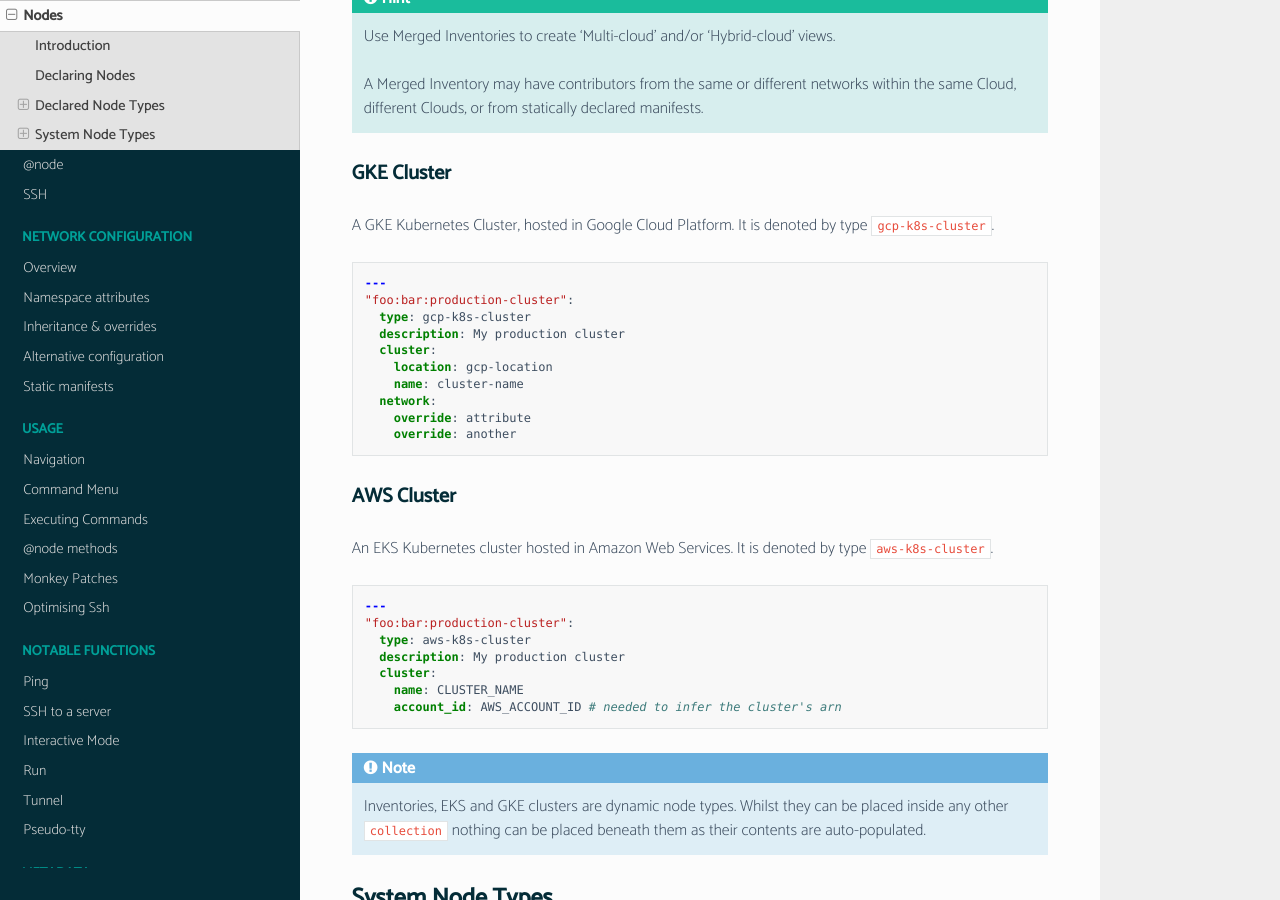
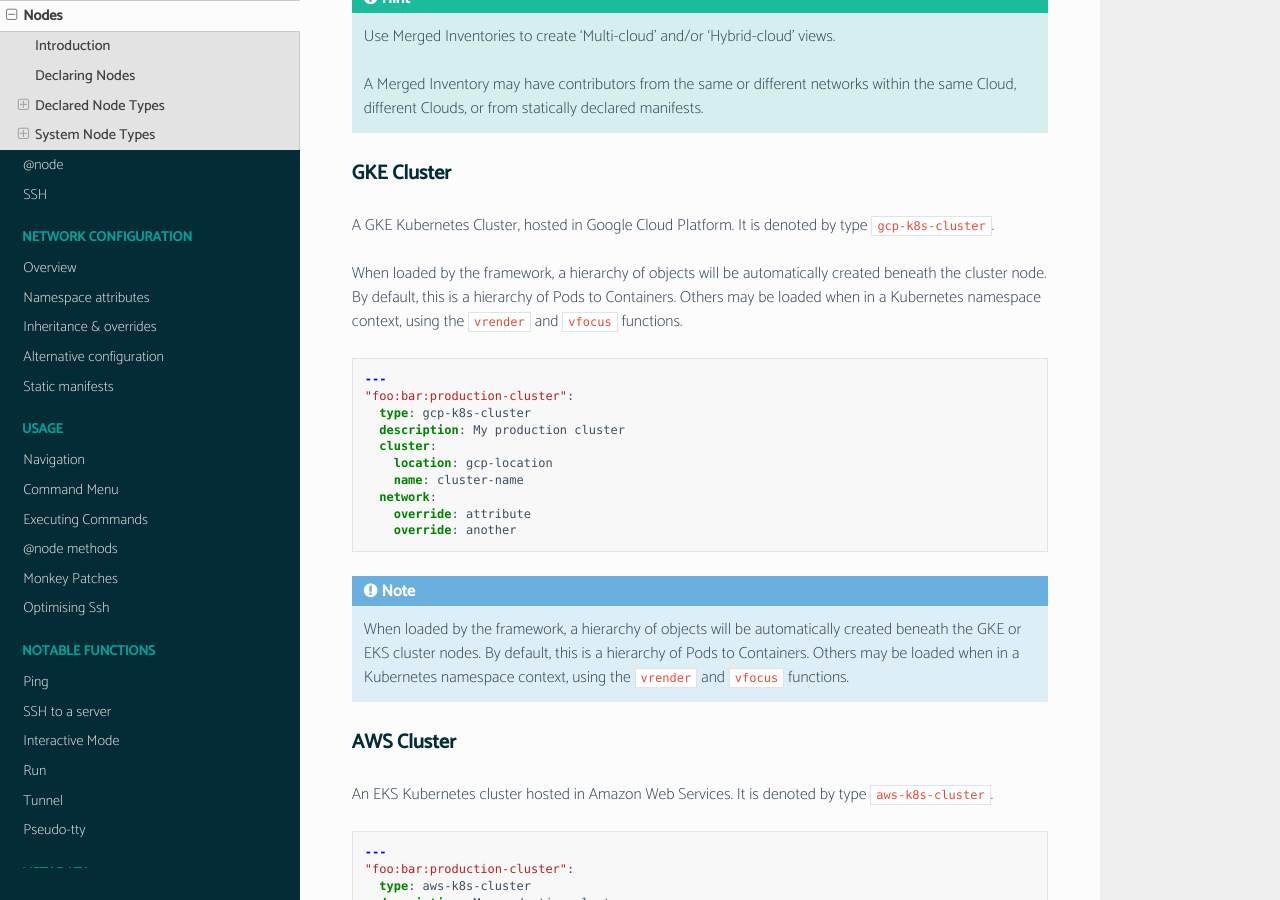
Before and after one commit to webzakimbo/bcome-read-the-docs, a Sphinx documentation site: the page built from docs/source/core-concepts/nodes.rst, in a window 1280 px wide and 900 px high, scrolled down 3966 px. Built offline with Sphinx 7.4.7 and the Read the Docs theme 2.0.0, drawn with Linux system fonts in a browser that asks for light colours; pages that are not in the unit, such as notebooks, are missing from menus.

Commit message:
Improved nodes doc

```diff
--- a/docs/source/core-concepts/nodes.rst
+++ b/docs/source/core-concepts/nodes.rst
@@ -187,6 +187,8 @@ GKE Cluster
 
 A GKE Kubernetes Cluster, hosted in Google Cloud Platform. It is denoted by type ``gcp-k8s-cluster``.
 
+When loaded by the framework, a hierarchy of objects will be automatically created beneath the cluster node. By default, this is a hierarchy of Pods to Containers.  Others may be loaded when in a Kubernetes namespace context, using the ``vrender`` and ``vfocus`` functions.
+
 .. code-block:: yaml
 
    ---
@@ -199,6 +201,11 @@ A GKE Kubernetes Cluster, hosted in Google Cloud Platform. It is denoted by type
      network:
        override: attribute
        override: another
+
+.. note::
+
+   When loaded by the framework, a hierarchy of objects will be automatically created beneath the GKE or EKS cluster nodes. By default, this is a hierarchy of Pods to Containers.  Others may be loaded when in a Kubernetes namespace context, using the ``vrender`` and ``vfocus`` functions.
+
 
 AWS Cluster
 ^^^^^^^^^^^
```
